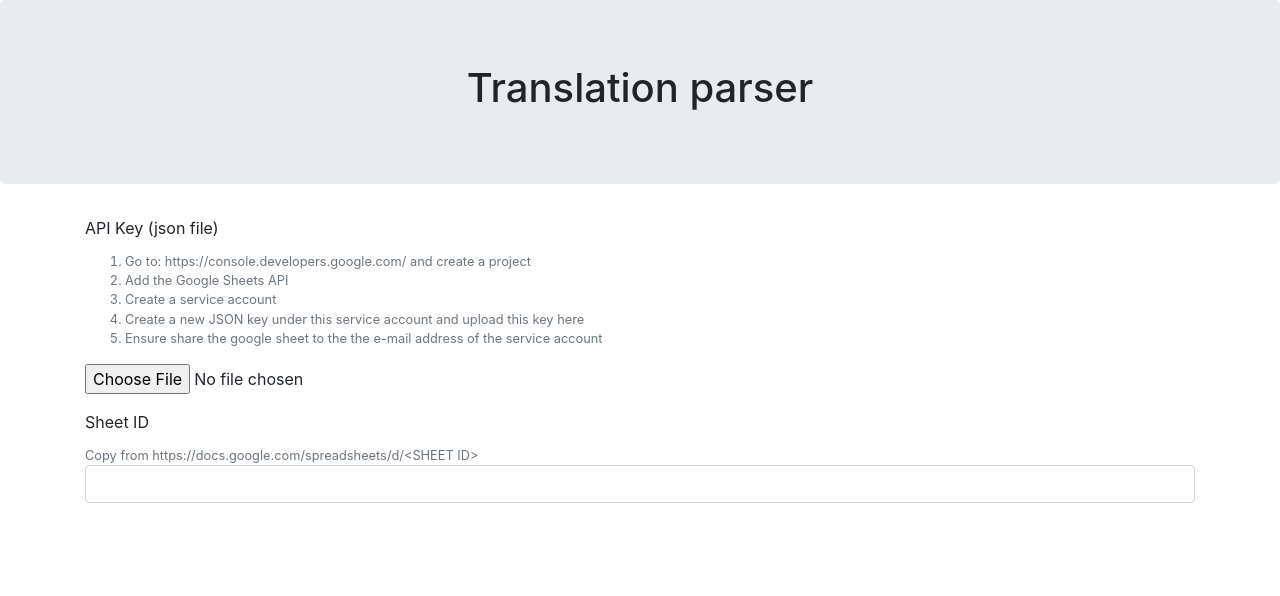
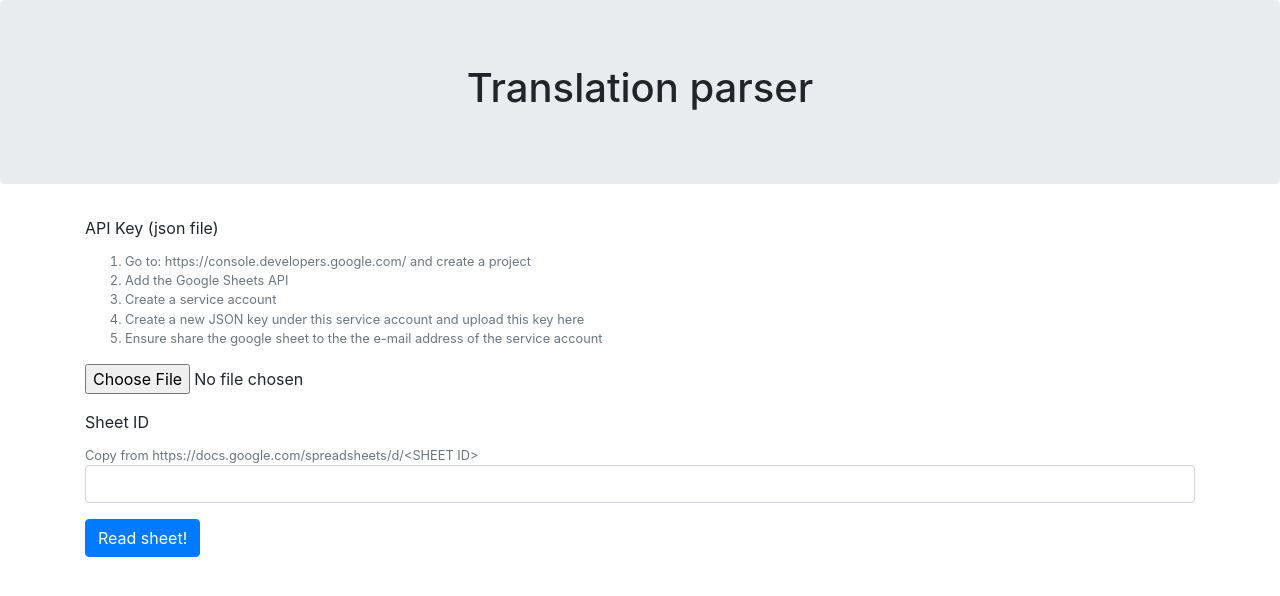
Before and after one commit to education21cc/translation-parser, a React (Create React App) app: page / in a window 1280 px wide. Shown: the top 596 px of the page. Built offline with nearby package versions, Linux system fonts and the light colour scheme.

Commit message:
fix: button

```diff
--- a/src/App.tsx
+++ b/src/App.tsx
@@ -1,16 +1,31 @@
-import React from 'react';
+import React, { useState } from 'react';
 import './App.css';
 import ApiKey, { ApiKeyData } from './components/ApiKey';
 import Jumbotron from 'react-bootstrap/Jumbotron';
 import Form from 'react-bootstrap/Form';
 import Container from 'react-bootstrap/Container';
 import SheetId from 'components/SheetId';
-import useLocalforage from 'hooks/useLocalforage';
 import SheetData from 'components/SheetData';
+import { Button, Alert } from 'react-bootstrap';
 
 function App() {
-  const [apiKey] = useLocalforage<ApiKeyData>('apiKey');
-  const [sheetId] = useLocalforage<string>('sheetId');
+  const [apiKey, setApiKey] = useState<ApiKeyData|null>();
+  const [sheetId, setSheetId] = useState<string|null>();
+
+  const [sheetRead, setSheetRead] = useState(false);
+  const [showError, setShowError] = useState(false);
+
+
+  const handleReadSheet = () => {
+
+    if (!(apiKey && sheetId)) {
+      setShowError(true);
+      setSheetRead(false);
+      return;
+    }
+    setShowError(false);
+    setSheetRead(true);
+  }
 
   return (
 
@@ -31,19 +46,29 @@ function App() {
                 <li>Ensure share the google sheet to the the e-mail address of the service account</li>
               </ol>
             </Form.Text>
-            <ApiKey />
+            <ApiKey onChange={setApiKey}/>
           </Form.Group>
           <Form.Group>
             <Form.Label>Sheet ID</Form.Label>
             <Form.Text className="text-muted">
               {`Copy from https://docs.google.com/spreadsheets/d/<SHEET ID>`}
             </Form.Text>
-            <SheetId />
+            <SheetId onChange={setSheetId}/>
           </Form.Group>
         </Form>
+        { (!sheetRead || !apiKey || !sheetId ) && (
+          <Button onClick={handleReadSheet}>
+            Read sheet!
+          </Button>
+        )}
+        { showError && (
+          <Alert variant="danger" className="mt-3" onClose={() => setShowError(false)} dismissible>
+              Please upload a API key json and fill out the sheet ID
+          </Alert>
+        )}
       </Container>
       <Container>
-        { (apiKey && sheetId) && (
+        { (apiKey && sheetId && sheetRead) && (
           <SheetData sheetId={sheetId} credentials={apiKey.credentials} />
         )}
       </Container>
--- a/src/components/ApiKey.tsx
+++ b/src/components/ApiKey.tsx
@@ -1,4 +1,4 @@
-import React, { useState } from "react";
+import React, { useState, useEffect } from "react";
 import useLocalforage from "../hooks/useLocalforage";
 import { InputGroup, FormControl, Button, Form } from 'react-bootstrap';
 import { ServiceAccountCredentials } from "google-spreadsheet";
@@ -8,9 +8,14 @@ export interface ApiKeyData {
     credentials: ServiceAccountCredentials;
 }
 
-const ApiKey = () => {
+interface Props {
+    onChange: (value: ApiKeyData) => void;
+}
+
+const ApiKey = (props: Props) => {
     const [error, setError] = useState<string|null>();
     const [apiKey, setApiKey] = useLocalforage<ApiKeyData>('apiKey');
+    const {onChange} = props;
 
     const handleChange = (event: React.ChangeEvent<HTMLInputElement>) => {
         const file = event.target?.files?.[0];
@@ -40,6 +45,12 @@ const ApiKey = () => {
         reader.addEventListener("load", loadComplete);
         reader.readAsText(file);
     }
+
+    useEffect(() => {
+        if (apiKey) {
+            onChange(apiKey);
+        }
+    }, [apiKey, onChange])
 
     const handleClear = () => {
         setApiKey(null);
--- a/src/components/SheetData/index.tsx
+++ b/src/components/SheetData/index.tsx
@@ -21,12 +21,10 @@ const SheetData = (props: Props) => {
                 await doc.loadInfo();
 
                 setSelectedSheet(doc.sheetsByIndex[0].sheetId);
-                console.log('x', doc.sheetsByIndex[0].sheetId)
                 setDoc(doc);
             }
             catch (e) {
                 //debugger;
-                console.log(e);
                 if (!e.response) {
                     setError(`Generic error!\n${e}`);
                     return;
@@ -109,7 +107,6 @@ const SheetData = (props: Props) => {
             <Alert variant="info">Loading...</Alert>
         )
     }
-//console.log(rows)
 
     return (
         <Card>
--- a/src/components/SheetId.tsx
+++ b/src/components/SheetId.tsx
@@ -1,15 +1,24 @@
-import React, { useState } from "react";
+import React, { useEffect } from "react";
 import useLocalforage from "../hooks/useLocalforage";
-import { InputGroup, FormControl, Button, Form } from 'react-bootstrap';
+import { Form } from 'react-bootstrap';
 
-
-const SheetId = () => {
+interface Props {
+    onChange: (value: string) => void;
+}
+const SheetId = (props: Props) => {
     const [sheetId, setSheetId] = useLocalforage<string>('sheetId');
+    const {onChange} = props;
 
     const handleChange = (event: React.ChangeEvent<HTMLInputElement>) => {
         setSheetId(event.target.value);
+        props.onChange(event.target.value);
     }
 
+    useEffect(() => {
+        if (sheetId) {
+            onChange(sheetId);
+        }
+    }, [sheetId, onChange])
 
     return (
         <Form.Control type="text" value={sheetId || ""} onChange={handleChange}/>
```
